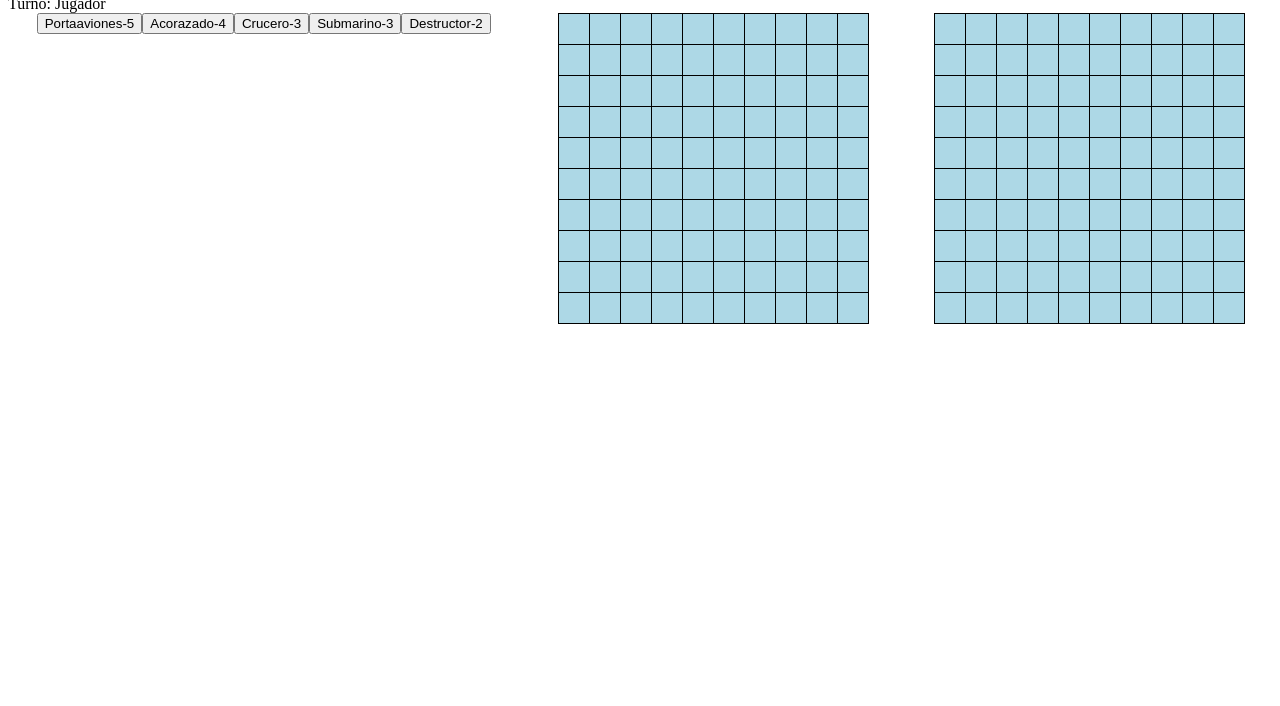
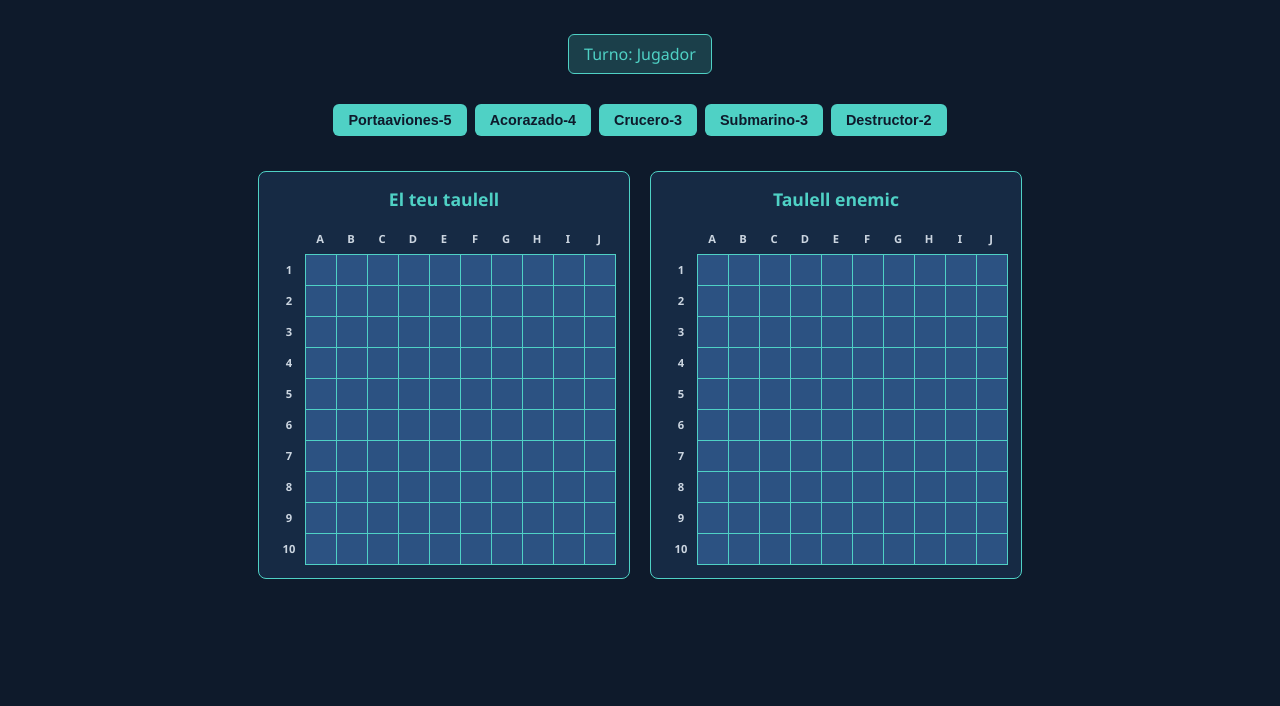
Before and after one commit to agustilopz/ITB-Hundir-la-flota, a plain HTML site: page Front/index.html in a window 1280 px wide. Shown: the part 124-830 px from the top of the page. Before the commit the page ends 800 px from the top, so only its background shows below. Drawn offline with Linux system fonts and the light colour scheme.

Commit message:
add styles

```diff
--- a/Front/index.html
+++ b/Front/index.html
@@ -16,10 +16,19 @@
 
     </div><br>
     <div id="indicador-turno">Turno: Jugador</div>
-<section class="juego">
-    <div id="barcos"></div>
-    <div id="tablero1"></div>
-    <div id="tablero2"></div>
+    <section class="juego">
+        <div id="barcos"></div>
+
+        <div class="tablero-container">
+            <h3>El teu taulell</h3>
+            <div id="tablero1"></div>
+        </div>
+
+        <div class="tablero-container">
+            <h3>Taulell enemic</h3>
+            <div id="tablero2"></div>
+        </div>
+    </section>
 
     <!--
     <div>
@@ -31,7 +40,6 @@
     </div>
     -->
 
-</section>
 
     <!-- ------------------------------- Ventana emergente final ---------------------------------- -->
     <div id="dialog">
--- a/Front/script.js
+++ b/Front/script.js
@@ -103,13 +103,43 @@ function mostrarTableroHTML(tablero, contenedor, esJugador=true) {
 
     contenedor.innerHTML = '';
 
+    // Afegir cel·la buida a la cantonada superior esquerra
+    let cornerCell = document.createElement('div');
+    cornerCell.classList.add('celda', 'coordenada');
+    contenedor.appendChild(cornerCell);
+
+    // Afegir coordenades de columnes (A-J)
+    for (let j = 0; j < tablero.tamaño; j++) {
+        let coordCell = document.createElement('div');
+        coordCell.classList.add('celda', 'coordenada');
+        coordCell.textContent = String.fromCharCode(65 + j); // A-J
+        contenedor.appendChild(coordCell);
+    }
+
     for (let i = 0; i < tablero.tamaño; i++) {
+        // Afegir coordenada de fila (1-10)
+        let rowCoordCell = document.createElement('div');
+        rowCoordCell.classList.add('celda', 'coordenada');
+        rowCoordCell.textContent = i + 1;
+        contenedor.appendChild(rowCoordCell);
+
         for (let j = 0; j < tablero.tamaño; j++) {
             let celda = tablero.celdas[i][j];
-            let clase = (esJugador && celda.ocupada) ? 'ocupada' : 'vacía';  // Dependiendo de si está ocupada o no, le asignamos una clase
             let celdaDiv = document.createElement('div');
-            celdaDiv.classList.add('celda', clase);
-            celdaDiv.classList.add('celda', celda.estado)
+            celdaDiv.classList.add('celda');
+
+            // Afegir classe segons l'estat de la cel·la
+            if (celda.estado === 'tocado') {
+                celdaDiv.classList.add('tocado');
+            } else if (celda.estado === 'hundido') {
+                celdaDiv.classList.add('hundido');
+            } else if (celda.estado === 'agua') {
+                celdaDiv.classList.add('agua');
+            } else if (esJugador && celda.ocupada) {
+                celdaDiv.classList.add('ocupada');
+            } else {
+                celdaDiv.classList.add('vacía');
+            }
 
             if(esJugador && modoJuego === "colocacion" && !partidaTerminada) {
             // Añadimos el evento del click para soltar el barco
--- a/Front/styles.css
+++ b/Front/styles.css
@@ -1,44 +1,195 @@
+/* Estils generals */
+body {
+    font-family: 'Segoe UI', sans-serif;
+    background: #0e1a2b;
+    color: white;
+    margin: 0;
+    padding: 15px;
+    display: flex;
+    flex-direction: column;
+    align-items: center;
+    min-height: 100vh;
+}
+
+h1 {
+    font-size: 2rem;
+    margin-bottom: 10px;
+    color: #4fd1c5;
+    text-shadow: 0 0 8px rgba(79, 209, 197, 0.3);
+}
+
+/* Contenidor de botons */
+div:has(button) {
+    display: flex;
+    gap: 10px;
+    margin-bottom: 15px;
+}
+
+button {
+    background-color: #4fd1c5;
+    color: #0e1a2b;
+    border: none;
+    padding: 8px 15px;
+    border-radius: 6px;
+    font-size: 0.9rem;
+    cursor: pointer;
+    font-weight: bold;
+    transition: all 0.2s;
+}
+
+button:hover {
+    background-color: #38b2ac;
+}
+
+button:disabled {
+    background-color: #718096;
+    cursor: not-allowed;
+}
+
+#indicador-turno {
+    background-color: rgba(79, 209, 197, 0.2);
+    color: #4fd1c5;
+    padding: 8px 15px;
+    border-radius: 6px;
+    font-size: 1rem;
+    margin-bottom: 15px;
+    border: 1px solid #4fd1c5;
+}
+
+/* Estructura del joc */
+.juego {
+    display: flex;
+    flex-wrap: wrap;
+    justify-content: center;
+    gap: 20px;
+    margin-top: 15px;
+    width: 100%;
+    max-width: 900px;
+}
+
+#barcos {
+    display: flex;
+    flex-wrap: wrap;
+    gap: 8px;
+    justify-content: center;
+    margin-bottom: 15px;
+    width: 100%;
+}
+
+/* Taulells amb coordenades integrades */
+.tablero-container {
+    position: relative;
+    background-color: rgba(30, 58, 95, 0.5);
+    padding: 15px;
+    border-radius: 8px;
+    border: 1px solid #4fd1c5;
+}
+
+.tablero-container h3 {
+    font-size: 1.1rem;
+    margin: 0 0 12px 0;
+    color: #4fd1c5;
+    text-align: center;
+}
+
 #tablero1, #tablero2 {
     display: grid;
-    grid-template-columns: repeat(10, 30px); /* 10 columnas de 30px */
-    grid-template-rows: repeat(10, 30px); /* 10 filas de 30px */
-    gap: 1px; /* Espacio entre celdas */
+    grid-template-columns: repeat(11, 30px);
+    grid-template-rows: repeat(11, 30px);
+    gap: 1px;
 }
 
+/* Cel·les amb coordenades integrades */
 .celda {
     width: 30px;
     height: 30px;
     display: flex;
     justify-content: center;
     align-items: center;
-    border: 1px solid #000; /* Bordes para cada celda */
+    border: 1px solid #4fd1c5;
+    font-size: 0.8rem;
+    font-weight: bold;
     cursor: pointer;
+    user-select: none;
 }
 
+/* Estils especials per coordenades */
+.coordenada {
+    background-color: transparent !important;
+    border: none !important;
+    color: #cbd5e0;
+    font-size: 0.7rem;
+}
+
+/* Estats de les cel·les */
 .ocupada {
-    background-color: gray; /* Color de las celdas ocupadas por barcos */
+    background-color: #718096;
+    color: white;
 }
 
 .vacía {
-    background-color: lightblue; /* Color de las celdas vacías */
-}
-
-
-.juego {
-    display: flex;
-    gap: 10px;
-    justify-content: space-around;
-
+    background-color: #2c5282;
 }
 
 .tocado {
-    background-color: orange;
+    background-color: #f6ad55;
+    color: white;
 }
 
 .hundido {
-    background-color: red;
+    background-color: #f56565;
+    color: white;
+    animation: sink 0.5s;
 }
 
 .agua {
-    background-color: rgb(55, 184, 227); /* Color de las celdas vacías */
+    background-color: #4299e1;
 }
+
+@keyframes sink {
+    0% { background-color: #f6ad55; }
+    100% { background-color: #f56565; }
+}
+
+/* Diàlegs */
+.dialog {
+    background-color: #2d3748;
+    color: white;
+    border: none;
+    border-radius: 8px;
+    padding: 20px;
+    max-width: 350px;
+    text-align: center;
+    border: 1px solid #4fd1c5;
+}
+
+.dialog h2 {
+    color: #4fd1c5;
+    margin-top: 0;
+    font-size: 1.5rem;
+}
+
+.dialog-buttons {
+    display: flex;
+    justify-content: center;
+    gap: 10px;
+    margin-top: 20px;
+}
+
+.dialog-buttons button {
+    flex: 1;
+}
+
+/* Responsive */
+@media (max-width: 768px) {
+    #tablero1, #tablero2 {
+        grid-template-columns: repeat(11, 25px);
+        grid-template-rows: repeat(11, 25px);
+    }
+
+    .celda {
+        width: 25px;
+        height: 25px;
+        font-size: 0.7rem;
+    }
+}
```
